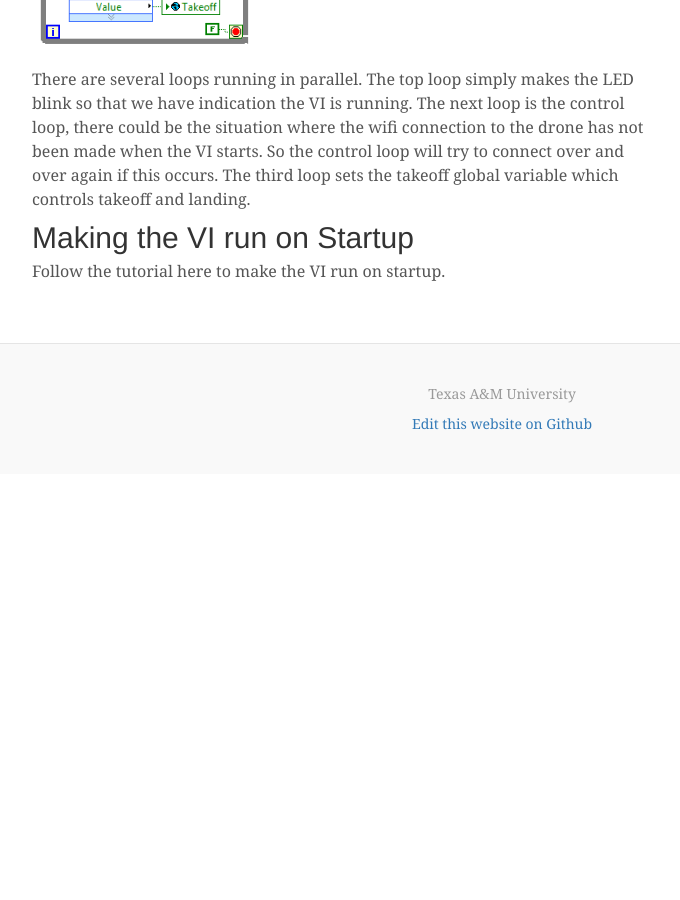
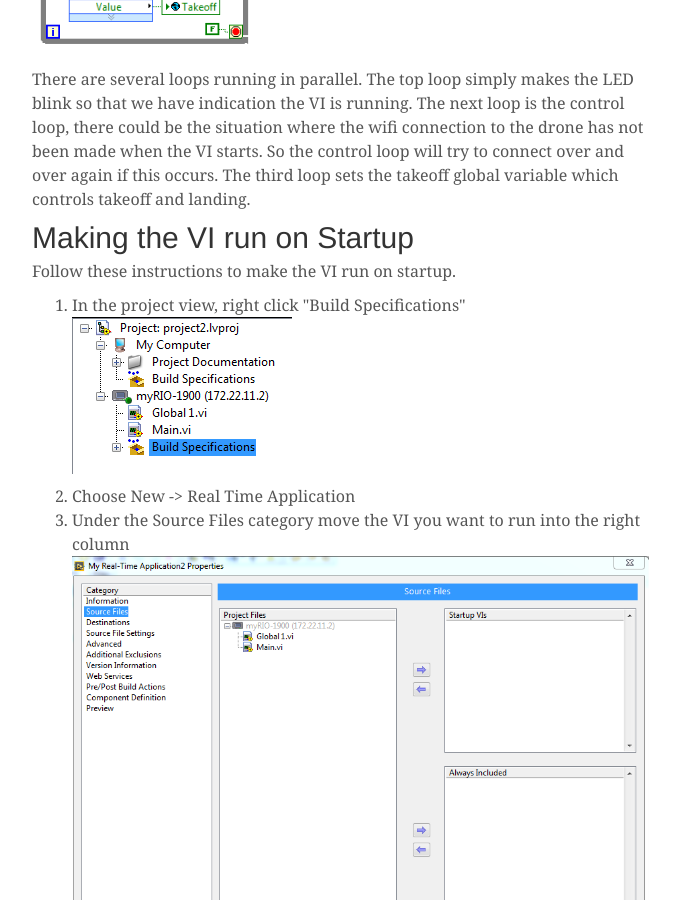
Before and after one commit to LabVIEW-Robotics/LabVIEW-Robotics.github.io, a Jekyll site: the page built from drone.html, in a window 1280 px wide and 900 px high, scrolled down 2661 px. Shown: the whole window, without its empty margins (138-818 px from the left). Built offline with Jekyll 4.4.1, drawn with Linux system fonts in a browser that asks for light colours; nearby versions of some CDN libraries; Markdown is read by kramdown in place of the engine named in the settings; before the commit the page ends 3135 px from its top, so only the background shows below that.

Commit message:
build specifications

```diff
--- a/drone.html
+++ b/drone.html
@@ -76,6 +76,15 @@ if this occurs. The third loop sets the takeoff
 global variable which controls takeoff and
 landing.</p>
 <h2 class="blog-post-title">Making the VI run on Startup</h2>
-<p>Follow the tutorial here to make the
+<p>Follow these instructions to make the
 VI run on startup.
+<ol>
+<li>In the project view, right click "Build Specifications"
+<p><img src="/images/drone/build_specifications.PNG" style="max-width:100%" /></p>
+</li>
+<li>Choose New -> Real Time Application</li>
+<li>Under the Source Files category move the VI you want to run into the right column
+<p><img src="/images/drone/source_files.PNG" style="max-width:100%" /></p>
+</li>
+</ol>
 </p>
```
Also changed, not shown: images/drone/build_specifications.PNG (added), images/drone/source_files.PNG (added).
